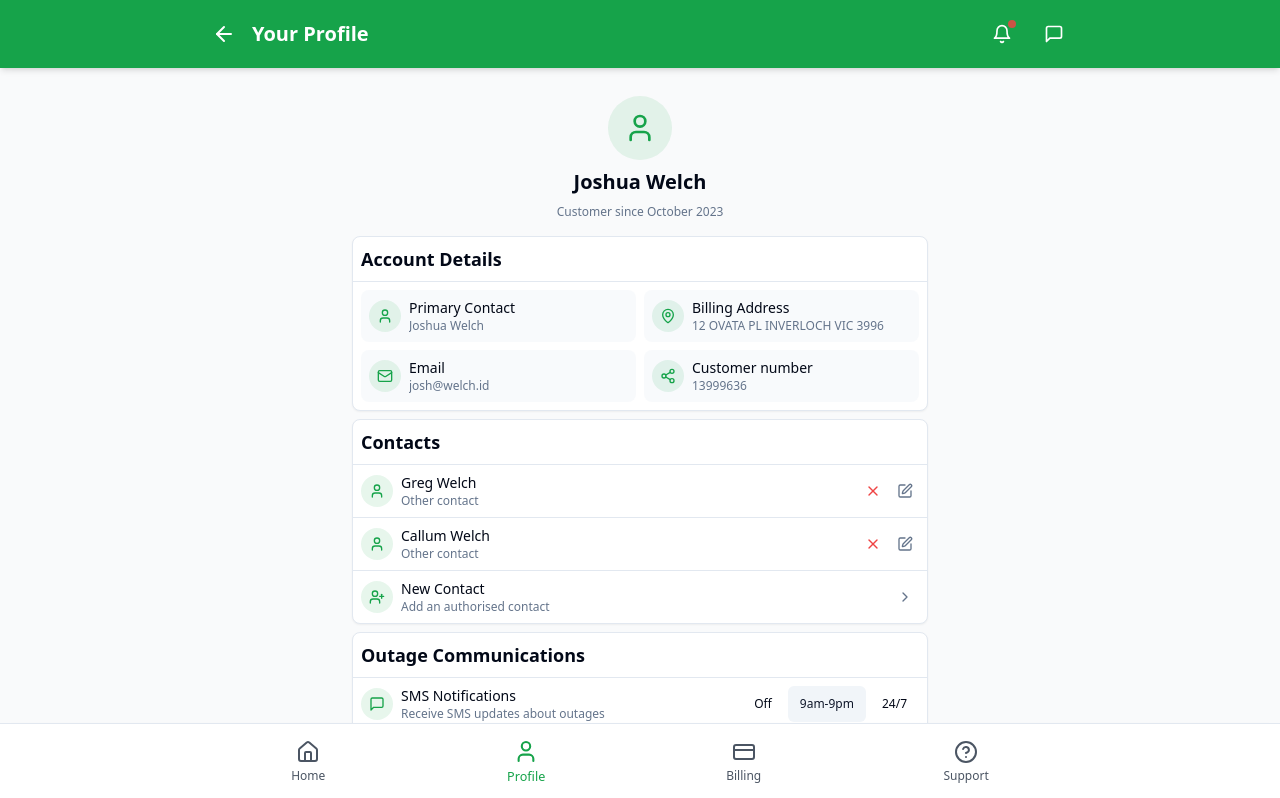
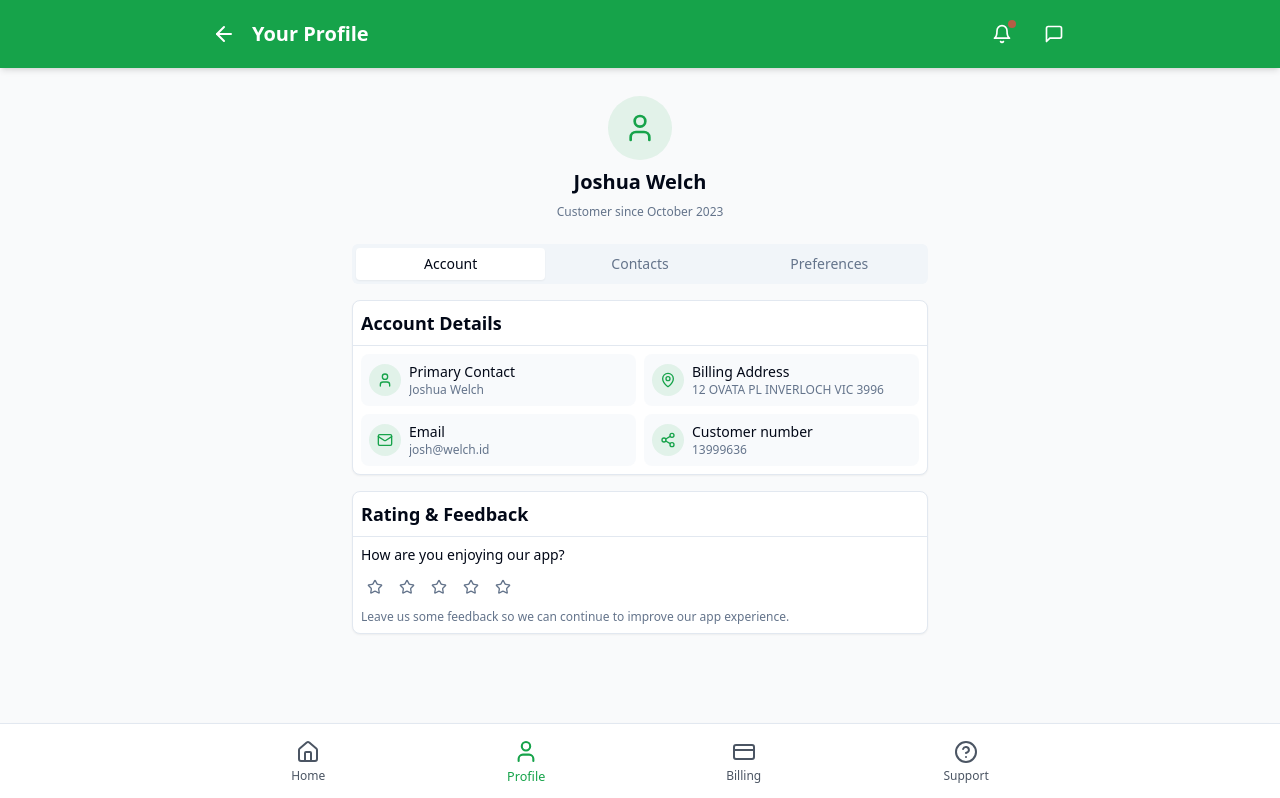
Before and after one commit to Josh-welch/api-connectivity-explorer, a React (Vite) app: page /profile in a window 1280 px wide. Shown: the top 798 px of the page. Built offline with nearby package versions, Linux system fonts and the light colour scheme.

Commit message:
Add tab structure to profile page
Implement a tab structure on the profile page to allow users to navigate between different sections, reducing the need for excessive scrolling. This change aims to enhance user experience by organizing content more effectively.
[skip gpt_engineer]

```diff
--- a/src/pages/Profile.tsx
+++ b/src/pages/Profile.tsx
@@ -1,5 +1,6 @@
 import { useState } from "react";
 import { toast } from "sonner";
+import { Tabs, TabsContent, TabsList, TabsTrigger } from "@/components/ui/tabs";
 import AccountDetails from "@/components/profile/AccountDetails";
 import ProfileHeader from "@/components/profile/ProfileHeader";
 import ContactsList from "@/components/profile/ContactsList";
@@ -25,32 +26,44 @@ const Profile = () => {
   };
 
   return (
-    <div className="space-y-2 max-w-xl mx-auto pb-8">
+    <div className="space-y-6 max-w-xl mx-auto pb-8">
       <ProfileHeader name={accountDetails.name} />
 
+      <Tabs defaultValue="account" className="w-full">
+        <TabsList className="grid w-full grid-cols-3">
+          <TabsTrigger value="account">Account</TabsTrigger>
+          <TabsTrigger value="contacts">Contacts</TabsTrigger>
+          <TabsTrigger value="preferences">Preferences</TabsTrigger>
+        </TabsList>
+
+        <TabsContent value="account" className="space-y-4 mt-4">
           <AccountDetails {...accountDetails} />
+          <RatingFeedback
+            rating={rating}
+            setRating={setRating}
+          />
+        </TabsContent>
 
+        <TabsContent value="contacts" className="mt-4">
           <ContactsList
             contacts={contacts}
             setContacts={setContacts}
           />
+        </TabsContent>
 
+        <TabsContent value="preferences" className="space-y-4 mt-4">
           <CommunicationPreferences
             smsNotifications={smsNotifications}
             setSmsNotifications={setSmsNotifications}
             emailNotifications={emailNotifications}
             setEmailNotifications={setEmailNotifications}
           />
-
           <AppPreferences
             darkMode={darkMode}
             setDarkMode={setDarkMode}
           />
-
-      <RatingFeedback
-        rating={rating}
-        setRating={setRating}
-      />
+        </TabsContent>
+      </Tabs>
     </div>
   );
 };
```
Lines whose indentation alone changed are shown as unchanged.
